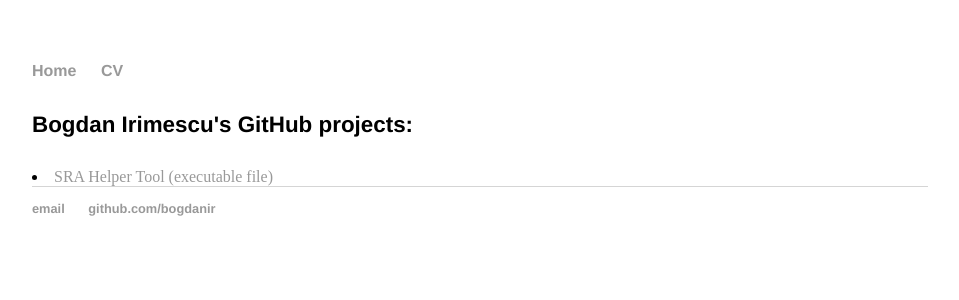
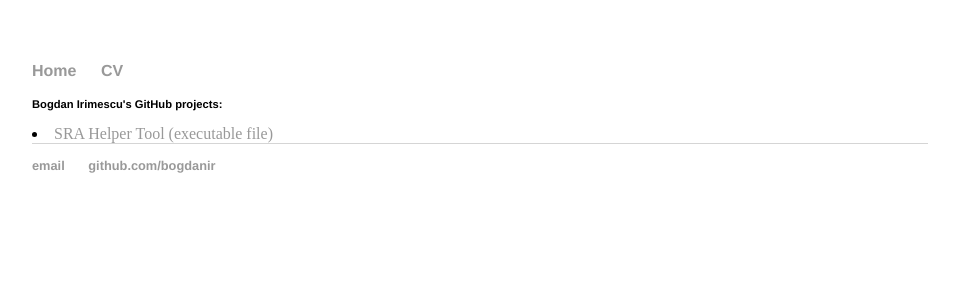
Before and after one commit to bogdanir/MDFextract, a Jekyll site: the page built from index.html, in a window 1280 px wide. Shown: the top 300 px of the page, without its empty margins (160-1119 px from the left). Built offline with Jekyll 4.4.1, drawn with Linux system fonts in a browser that asks for light colours.

Commit message:
Update main.css

```diff
--- a/css/main.css
+++ b/css/main.css
@@ -9,7 +9,7 @@ h1, h2, h3, h4 { font-family: 'Helvetica', 'Arial', 'Sans-Serif'; }
 h1 { font-size: 3em;  }
 h2 { font-size: 2.7em; }
 h3 { font-size: 2.3em; }
-h4 { font-size: 1.4em; }
+h4 { font-size: 0.7em; }
 
 nav ul, footer ul { font-size: 1em; font-family: 'Helvetica', 'Arial', 'Sans-Serif'; padding: 0px; list-style: none; font-weight: bold; }
 nav ul li, footer ul li { display: inline; margin-right: 20px; }
```
